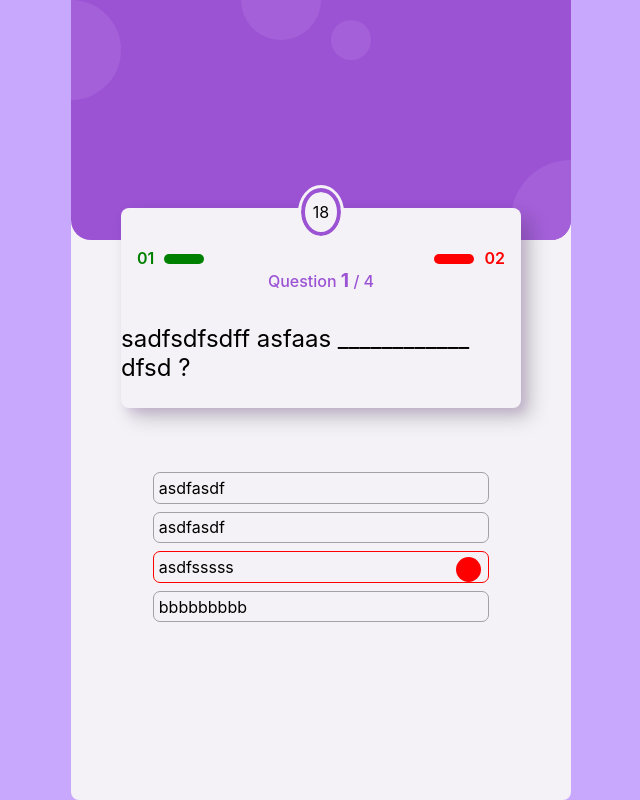
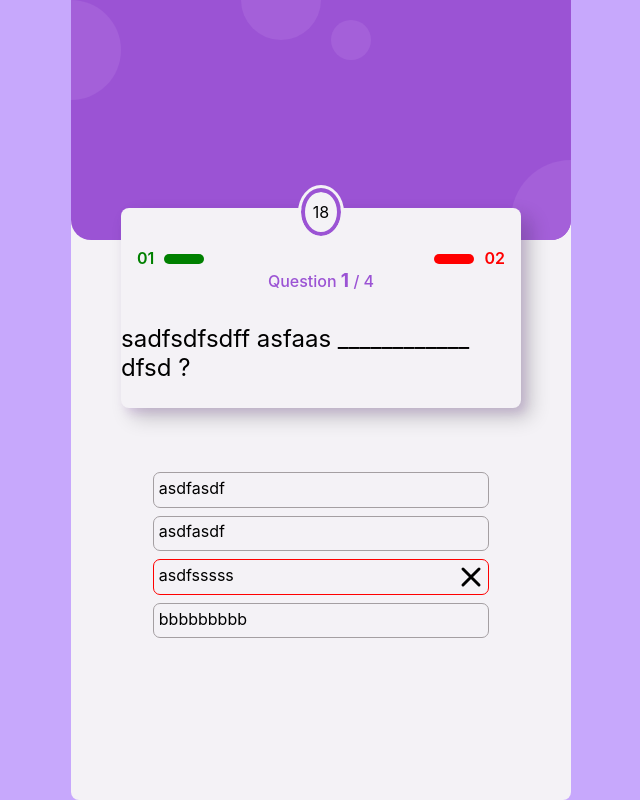
Before and after one commit to sharansharma94/100daysofcode, a React (Create React App) app in the folder quizApp/client/: page / in a window 1280 px wide. Both pictures are taken after a click on the element "asdfsssss". Shown: the whole page, without its empty margins (319-959 px from the left). Built offline with nearby package versions, Linux system fonts and the light colour scheme.

Commit message:
svg added

```diff
--- a/quizApp/client/src/App.css
+++ b/quizApp/client/src/App.css
@@ -182,6 +182,8 @@ header {
   margin: 0 2rem 0.5rem 2rem;
   border-radius: 7px;
   padding: 0.3rem;
+  display: flex;
+  justify-content: space-between;
 }
 
 .option:hover {
@@ -193,25 +195,12 @@ header {
   position: relative;
 }
 
-.right::after {
-  content: "";
-  position: absolute;
-  width: 25px;
-  height: 25px;
-  background-color: var(--banner);
-  right: 2%;
-  border-radius: 50%;
-}
 .wrong {
   border: 0.1rem solid red;
   position: relative;
 }
-.wrong::after {
-  content: "";
-  position: absolute;
-  width: 25px;
-  height: 25px;
-  background-color: red;
-  right: 2%;
-  border-radius: 50%;
+
+.option-icon {
+  width: 24px;
+  height: 24px;
 }
--- a/quizApp/client/src/App.tsx
+++ b/quizApp/client/src/App.tsx
@@ -1,6 +1,7 @@
 import { useState } from "react";
 import "./App.css";
 import Card from "./Card";
+import { CheckIcon, Cross } from "./svgs";
 
 function App() {
   const [questions, setQuestions] = useState([
@@ -82,15 +83,22 @@ function App() {
           </Card>
 
           <div className="options">
-            {questions[current].options.map((option, idx) => (
+            {questions[current].options.map((option, idx) => {
+              const classname = getClassNameForOption(idx);
+              return (
                 <div
-                className={`option ${getClassNameForOption(idx)}`}
+                  className={`option ${classname}`}
                   onClick={(e) => correctAnswer(e, questions[current], idx)}
                   key={idx}
                 >
                   {option}
+                  <div className="option-icon">
+                    {classname === "right" && <CheckIcon />}
+                    {classname === "wrong" && <Cross />}
                   </div>
-            ))}
+                </div>
+              );
+            })}
           </div>
         </main>
       </div>
--- /dev/null
+++ b/quizApp/client/src/svgs.tsx
@@ -0,0 +1,31 @@
+export const CheckIcon = () => {
+  return (
+    <svg
+      xmlns="http://www.w3.org/2000/svg"
+      viewBox="0 0 24 24"
+      fill="none"
+      stroke="currentColor"
+      stroke-width="2"
+      stroke-linecap="round"
+      stroke-linejoin="round"
+    >
+      <path d="M4 12l6 6L20 6" />
+    </svg>
+  );
+};
+
+export const Cross = () => {
+  return (
+    <svg
+      xmlns="http://www.w3.org/2000/svg"
+      viewBox="0 0 24 24"
+      fill="none"
+      stroke="currentColor"
+      stroke-width="3"
+      stroke-linecap="round"
+      stroke-linejoin="round"
+    >
+      <path d="M20 20L4 4m16 0L4 20" />
+    </svg>
+  );
+};
```
Also changed, not shown: quizApp/client/src/images/check.svg (added). Lines whose indentation alone changed are shown as unchanged.
